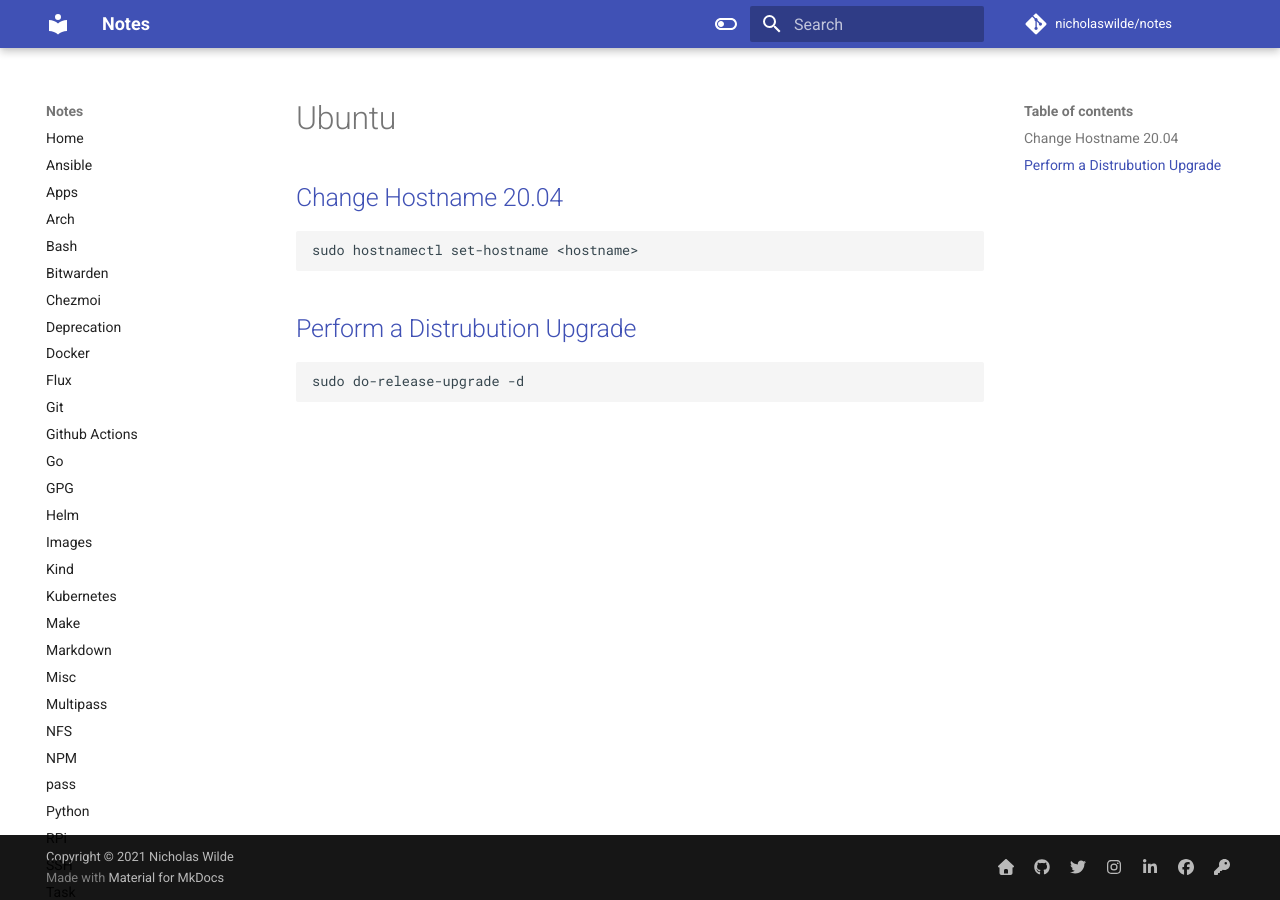
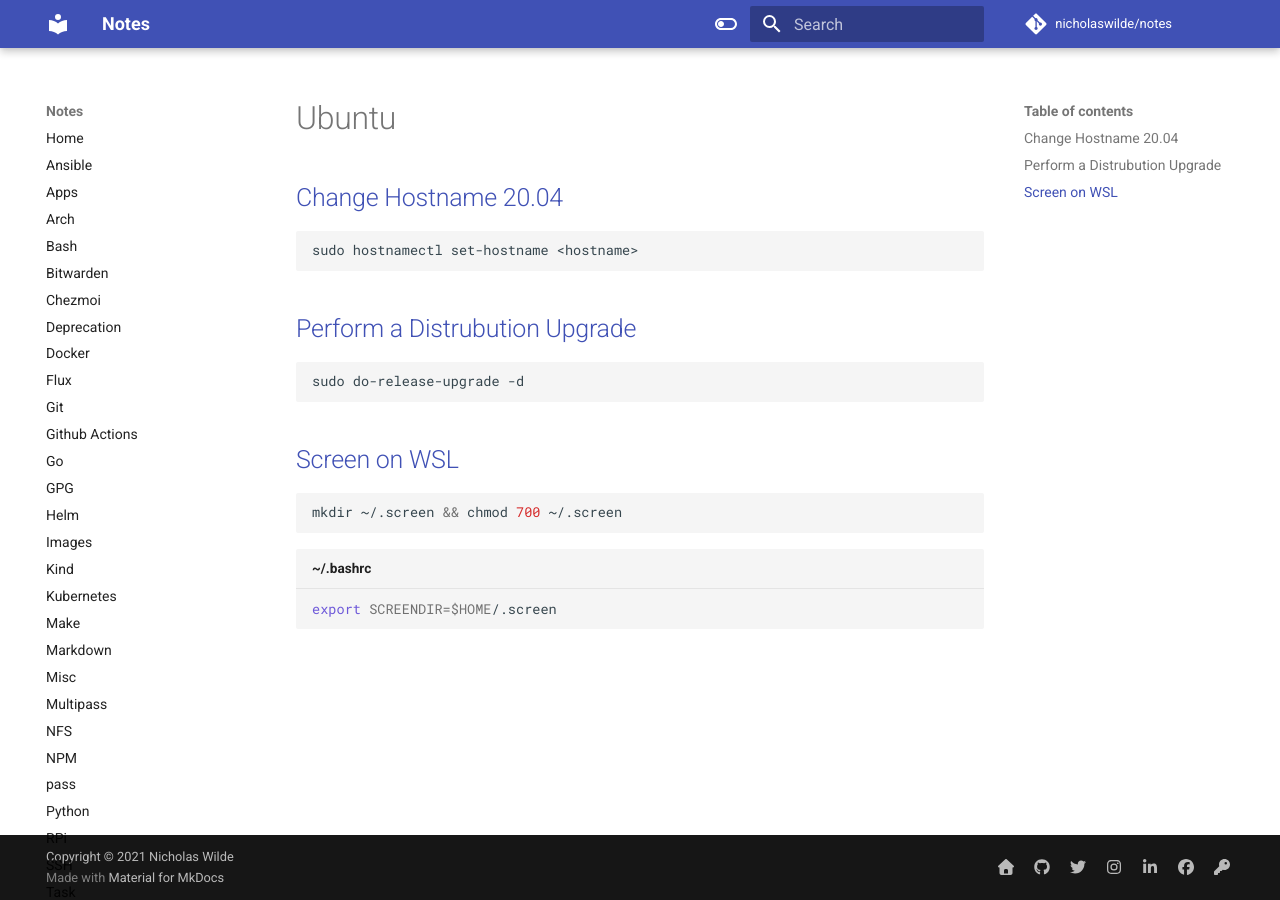
Before and after one commit to nicholaswilde/notes, an MkDocs documentation site: the page built from docs/ubuntu.md, in a window 1280 px wide. Built offline with MkDocs 1.6.1 and Material for MkDocs 9.7.7, drawn with Linux system fonts in a browser that asks for light colours; comment, search, counter and statistics services are not loaded.

Commit message:
Update ubuntu.md

````diff
--- a/docs/ubuntu.md
+++ b/docs/ubuntu.md
@@ -11,3 +11,13 @@ sudo hostnamectl set-hostname <hostname>
 ```shell
 sudo do-release-upgrade -d
 ```
+
+## [Screen on WSL](https://superuser.com/a/1284329/352242)
+
+```shell
+mkdir ~/.screen && chmod 700 ~/.screen
+```
+
+```shell title="~/.bashrc"
+export SCREENDIR=$HOME/.screen
+```
````
